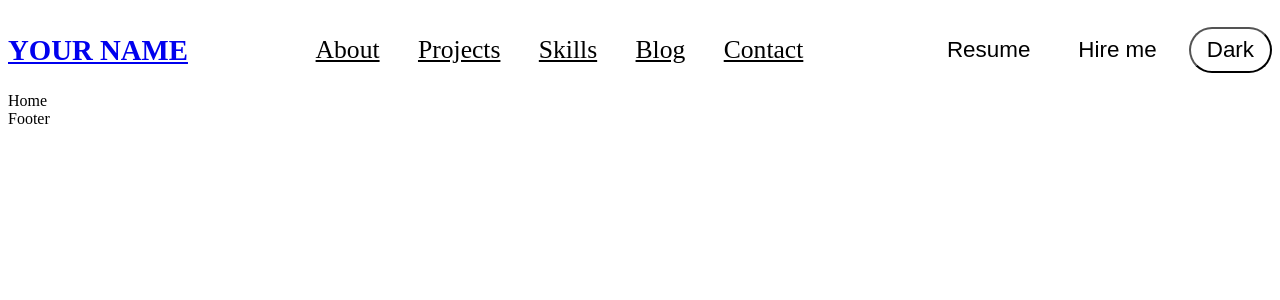
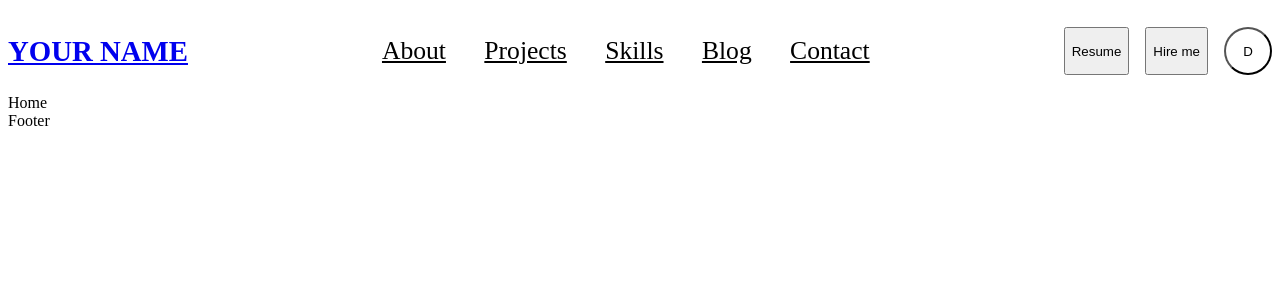
Before and after one commit to sukerimjocan19924/project-portfolio, a React (Vite) app: page / in a window 1280 px wide. Shown: the top 300 px of the page. Built offline with nearby package versions, Linux system fonts and the light colour scheme; the HTML template or start-up script is replaced by a standard one; a web font is replaced by a local one.

Commit message:
2차 업데이트(1-init 수정)

```diff
--- a/src/components/header/Header.jsx
+++ b/src/components/header/Header.jsx
@@ -9,7 +9,7 @@ const Header = () => {
 
   return (
     <header className={styles.header}>
-      <div className={styles.inner}>
+      <div className={`inner ${styles.inner}`}>
         <NavLink to="/" className={styles.logo} end>
           Your Name
         </NavLink>
@@ -28,11 +28,11 @@ const Header = () => {
         </nav>
 
         <div className={styles.actions}>
-          <button type='button' className={styles.btnOutline}>
+          <button type='button' className="btn btn__outline btn__small">
             Resume
           </button>
 
-          <button type='button' className={styles.btnPrimary}>
+          <button type='button' className="btn btn__primary btn__small">
             Hire me
           </button>
 
@@ -40,7 +40,7 @@ const Header = () => {
             className={styles.themeToggle}
             onClick={toggleTheme}
             aria-label={theme==='dark' ? 'switch to light mode' : 'switch to dark mode'}>
-            {theme=='dark' ? 'Light' : 'Dark'}
+            {theme=='dark' ? 'L' : 'D'}
           </button>
         </div>
       </div>
--- a/src/components/header/Header.module.scss
+++ b/src/components/header/Header.module.scss
@@ -11,10 +11,8 @@
 
 
     .inner {
-        max-width: 120rem;
         display: flex;
         align-items: center;
-        margin: 0 auto;
         justify-content: space-between;
 
         .logo {
@@ -50,30 +48,17 @@
             display: flex;
             gap: 1rem;
 
-            button {
-                border-radius: $radius-md;
-                padding: .5rem 1rem;
-                font-size: 1.4rem;
-            }
-
-            .btnOutline {
-                border: 1px solid var(--color-primary);
-                background-color: transparent;
-            }
-
-            .btnPrimary {
-                border: none;
-                background-color: var(--btn-primary-bg);
-                color: var(--btn-primary-text)
-            }
-
             .themeToggle {
-                background-color: var(--color-card-bg);
-                color: var(--color-text-muted);
+                background-color: var(--gray-50);
+                color: var(--gray-900);
+                width: 3rem;
+                height: 3rem;
+                align-content: center;
+                border-radius: $radius-full;
 
                 &:hover {
-                    color: var(--color-text);
-                    border-color: var(--color-primary);
+                    // color: var(--color-text);
+                    // border-color: var(--color-primary);
                 }
             }
         }
--- /dev/null
+++ b/src/styles/_buttons.scss
@@ -0,0 +1,25 @@
+@use './variables' as *;
+
+.btn {
+    border-radius: $radius-md;
+    padding: .6rem 1.25rem;
+    font-size: 1.5rem;
+    cursor: pointer;
+    font-weight: 600;
+
+    &__outline {
+        border: 1px solid var(--color-primary);
+        background-color: transparent;
+        color:var(--color-text);
+    }
+
+    &__primary {
+        border: none;
+        background-color: var(--btn-primary-bg);
+        color: var(--btn-primary-text)
+    }
+
+    &__small{
+        font-size: 1.2rem;
+    }
+}
--- a/src/styles/_themes.scss
+++ b/src/styles/_themes.scss
@@ -21,6 +21,17 @@
     --btn-primary-text: #ffffff;
     --btn-outline-border: var(--color-border);
     --btn-outline-text: var(--color-text);
+
+    --gray-50: #f9fafb;
+    --gray-100: #f3f4f6;
+    --gray-200: #e5e7eb;
+    --gray-300: #d1d5db;
+    --gray-400: #9ca3af;
+    --gray-500: #6b7280;
+    --gray-600: #4b5563;
+    --gray-700: #374151;
+    --gray-800: #1f2937;
+    --gray-900: #111827;
 }
 
 [data-theme='dark'] {
@@ -37,4 +48,14 @@
 
     --btn-outline-border: var(--color-border);
     --btn-outline-text: var(--color-text);
+    --gray-50: #020617;
+    --gray-100: #0f172a;
+    --gray-200: #1e293b;
+    --gray-300: #334155;
+    --gray-400: #475569;
+    --gray-500: #64748b;
+    --gray-600: #94a3b8;
+    --gray-700: #cbd5f5;
+    --gray-800: #e2e8f0;
+    --gray-900: #f8fafc;
 }
--- a/src/styles/_variables.scss
+++ b/src/styles/_variables.scss
@@ -34,7 +34,7 @@ $radius-full: 9999px;
 
 
 $color-primary: #7c3aed;
-$color-primary-hover: #6d28d9;
+$color-primary-hover: #5b1cc0;
 
 $color-success: #10b981;
 $color-info: #3b82f6;
--- a/src/styles/global.scss
+++ b/src/styles/global.scss
@@ -1,5 +1,6 @@
 @use 'variables' as *;
 @use 'themes' ;
+@use 'buttons';
 
 *,
 *::before,
@@ -34,14 +35,10 @@ a {
 
 button {
   font: inherit;
-  cursor: pointer;
 }
 
 .inner {
   max-width: 120rem;
-  display: flex;
-  align-items: center;
   margin: 0 auto;
-  justify-content: space-between;
-  background-color: var(--color-bg);
+  position: relative;
 }
```
